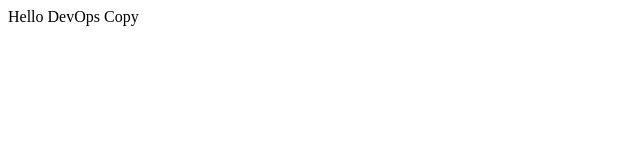
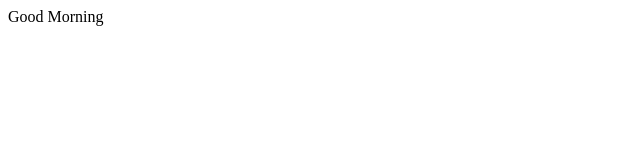
Before and after one commit to Keyur-Togadiya/devOps, a plain HTML site: page index.html in a window 1280 px wide. Shown: the full height of the page, 0-640 px from the left. Drawn offline with Linux system fonts and the light colour scheme.

Commit message:
Update index.html

```diff
--- a/index.html
+++ b/index.html
@@ -2,7 +2,6 @@
 <html>
 <header><title>This is title</title></header>
 <body>
-Hello DevOps
+Good Morning
 </body>
 </html>
-Copy
```
